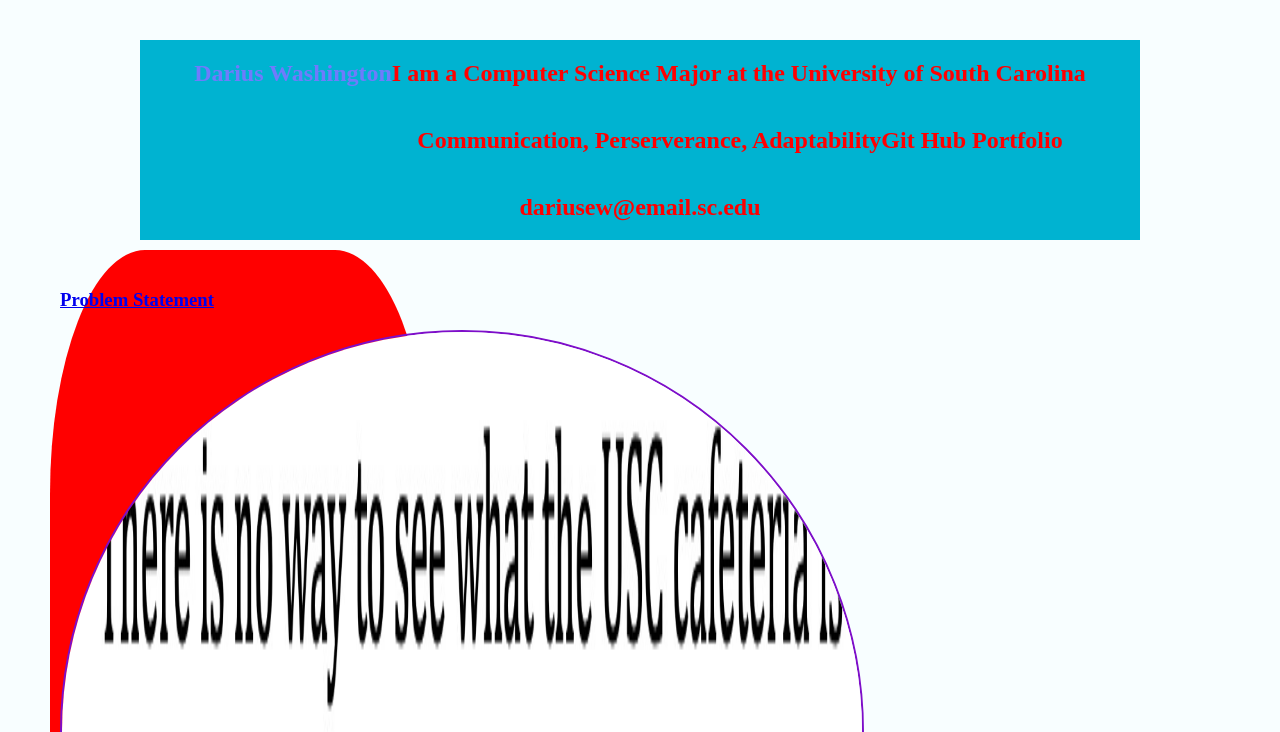
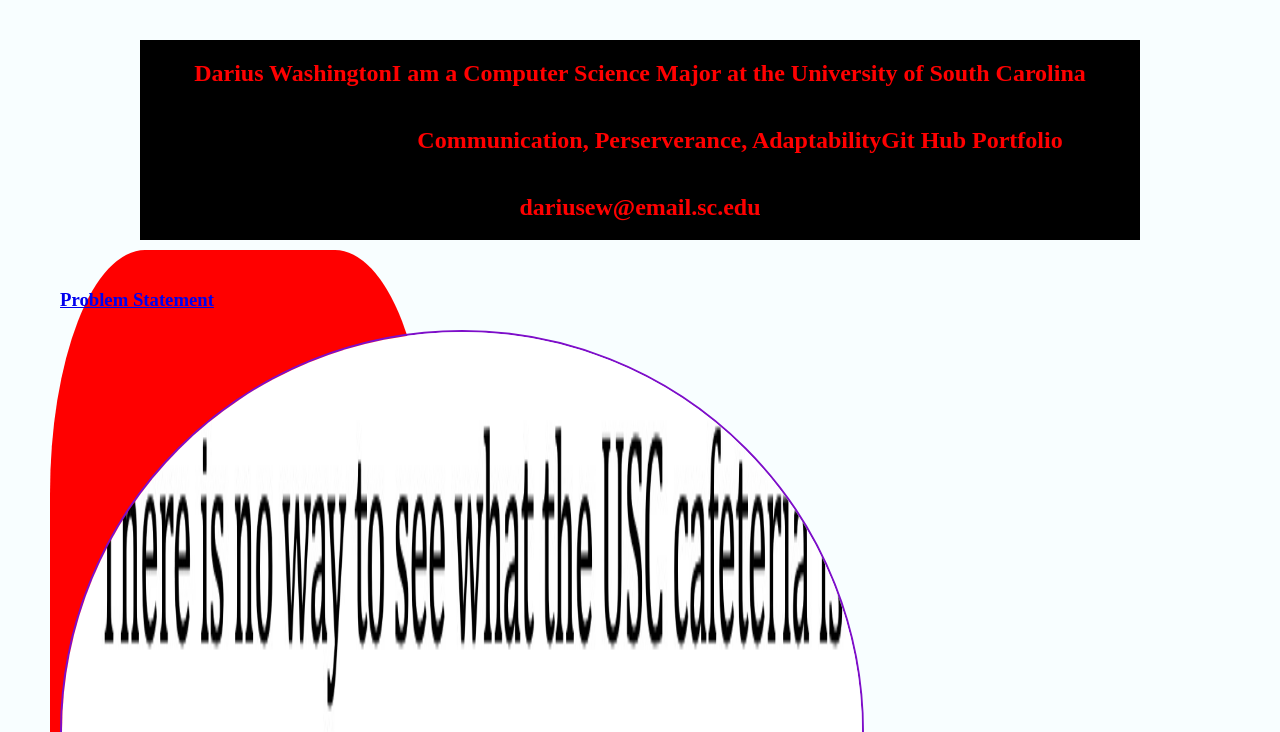
Before and after one commit to Darius-Washington/Darius-Washington, a plain HTML site: page index.html in a window 1280 px wide. Shown: the top 732 px of the page. Drawn offline with Linux system fonts and the light colour scheme.

Commit message:
Update styles.css

```diff
--- a/styles.css
+++ b/styles.css
@@ -1,9 +1,9 @@
 body {
-    background: [red];
+    background: [Black];
     font-family: Arial, Helvetica, sans-serif;
     }
     h1 {
-    color: Garnet;
+    color: Red;
     text-align: center;
     }
  body {
@@ -13,14 +13,14 @@ body {
         }
         h1 {
         text-align: center;
-        color: #6f7bfc;
+        color: Red;
         }
         h2 {
         text-align: center;
         color: Red;
         }
     .about {
-        background: #00b3d1;
+        background: Black;
         color: Red;
 }
 
```
